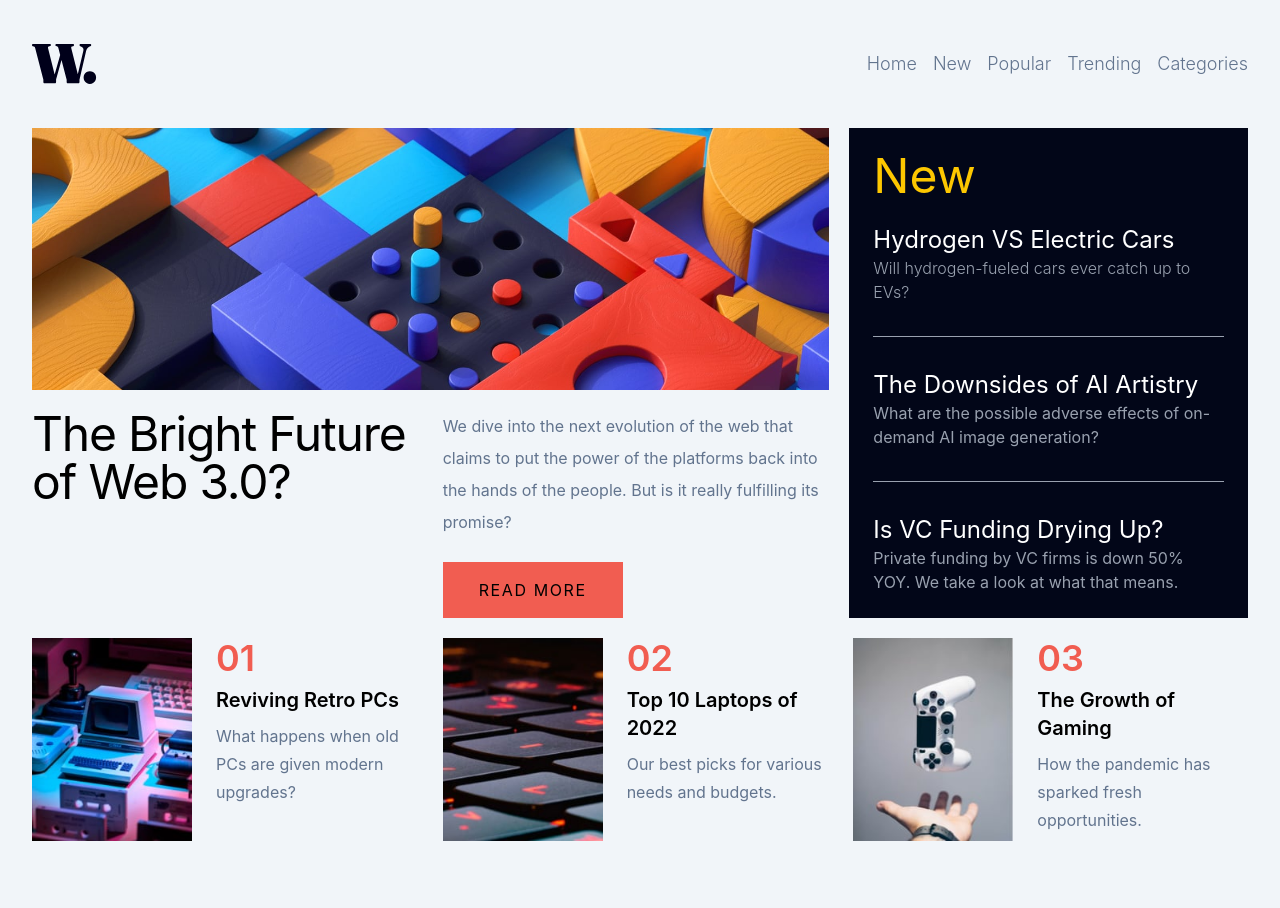
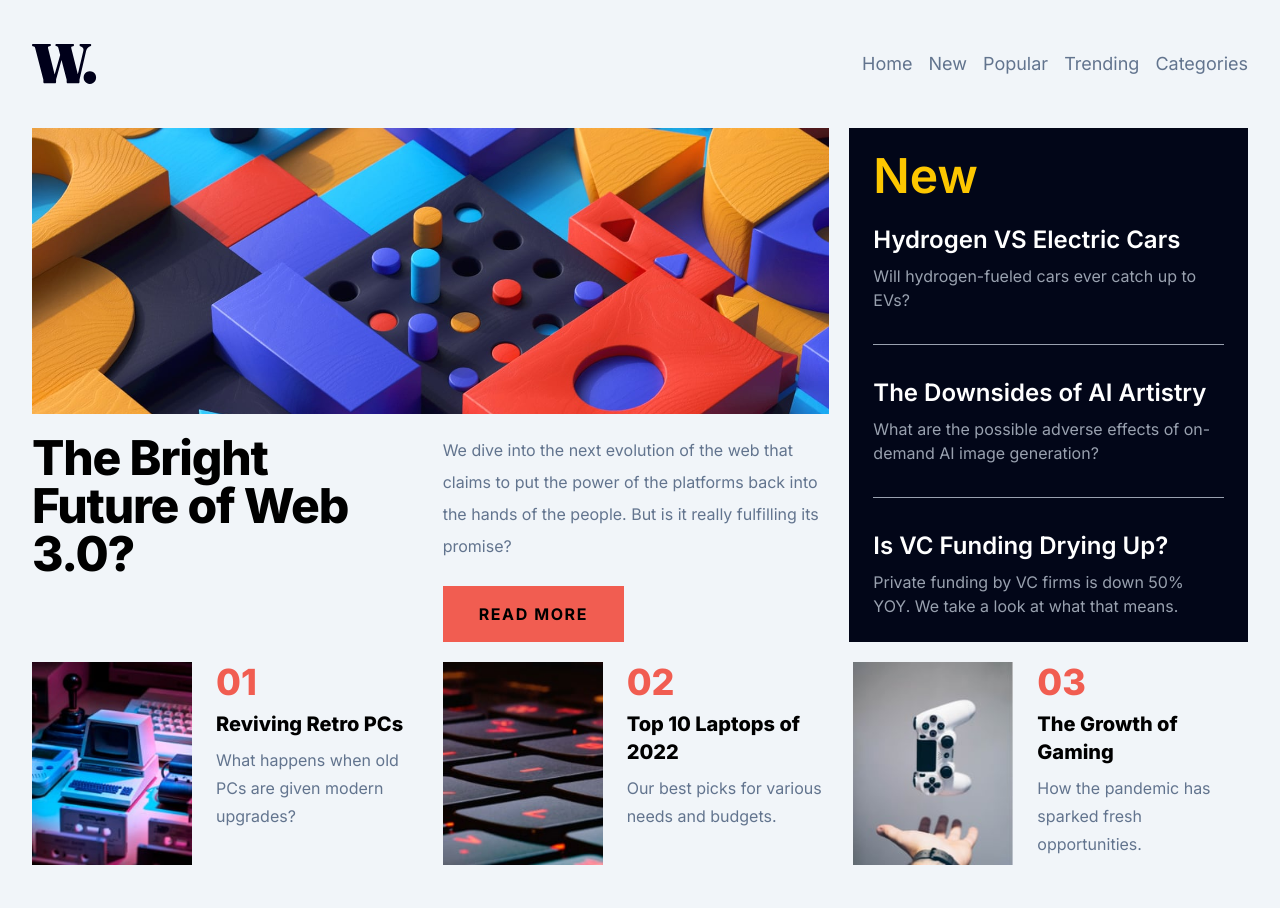
Before and after one commit to stargazing25/09.bews-homepage-main, a website built with Vite: page index.html in a window 1280 px wide. Shown: the top 908 px of the page. Built offline with nearby package versions, Linux system fonts and the light colour scheme.

Commit message:
refactor: reorganize js file and fix minor style tailwind bugs

```diff
--- a/index.html
+++ b/index.html
@@ -37,7 +37,7 @@
           class="absolute right-0 top-0 w-3/4 h-screen bg-white pl-8 pt-9 shadow-lg md:hidden"
         >
           <ul
-            class="absolute top-1/4 flex flex-col gap-8 text-2xl font-light text-slate-700"
+            class="absolute top-1/4 flex flex-col gap-8 text-2xl font-medium text-slate-700"
           >
             <li class="hover:text-[#f15d51] transition-all duration-300">
               <a href="#">Home</a>
@@ -59,7 +59,7 @@
       </div>
       <!-- desktop menu -->
       <nav class="hidden md:block">
-        <ul class="text-lg font-light text-slate-500 flex gap-4">
+        <ul class="text-lg text-slate-500 flex gap-4">
           <li class="hover:text-[#f15d51] transition-all duration-300">
             <a href="#">Home</a>
           </li>
@@ -91,17 +91,17 @@
         ></div>
         <!-- DESCRIPTION -->
         <main class="mb-20 grid sm:grid-cols-2 sm:gap-6 md:mb-0 md:self-end">
-          <h2 class="text-5xl mb-6 tracking-tight">
+          <h2 class="text-5xl mb-6 tracking-tight font-extrabold">
             The Bright Future of Web 3.0?
           </h2>
           <div>
-            <p class="text-slate-500 text-base/8 font-normal mb-6">
+            <p class="text-slate-500 text-base/8 mb-6">
               We dive into the next evolution of the web that claims to put the
               power of the platforms back into the hands of the people. But is
               it really fulfilling its promise?
             </p>
             <button
-              class="bg-[#f15d51] uppercase px-9 py-4 tracking-widest cursor-pointer hover:bg-slate-950 hover:text-white transition-all duration-300 active:bg-slate-800 active:text-white md:px-5 lg:px-9"
+              class="bg-[#f15d51] uppercase font-bold px-9 py-4 tracking-widest cursor-pointer hover:bg-slate-950 hover:text-white transition-all duration-300 active:bg-slate-800 active:text-white md:px-5 lg:px-9"
             >
               Read more
             </button>
@@ -113,29 +113,35 @@
       <aside
         class="text-white bg-slate-950 p-6 mb-20 md:col-start-2 md:row-start-1 md:row-end md:mb-0"
       >
-        <h2 class="text-yellow-400 text-5xl mb-6">New</h2>
+        <h2 class="text-yellow-400 text-5xl font-semibold mb-6">New</h2>
         <article class="mb-8 border-b border-gray-400">
           <a href="#" class="hover:text-yellow-400 transition-all duration-300">
-            <h3 class="text-2xl">Hydrogen VS Electric Cars</h3>
+            <h3 class="text-2xl font-semibold mb-2">
+              Hydrogen VS Electric Cars
+            </h3>
           </a>
-          <p class="font-light text-gray-400 mb-8">
+          <p class="text-gray-400 mb-8">
             Will hydrogen-fueled cars ever catch up to EVs?
           </p>
         </article>
         <article class="mb-8 border-b border-gray-400">
           <a href="#" class="hover:text-yellow-400 transition-all duration-300">
-            <h3 class="text-2xl">The Downsides of AI Artistry</h3>
+            <h3 class="text-2xl font-semibold mb-2">
+              The Downsides of AI Artistry
+            </h3>
           </a>
-          <p class="font-lighter text-gray-400 mb-8">
+          <p class="text-gray-400 mb-8">
             What are the possible adverse effects of on-demand AI image
             generation?
           </p>
         </article>
         <article class="border-gray-400">
           <a href="#" class="hover:text-yellow-400 transition-all duration-300">
-            <h3 class="text-2xl">Is VC Funding Drying Up?</h3>
+            <h3 class="text-2xl font-semibold mb-2">
+              Is VC Funding Drying Up?
+            </h3>
           </a>
-          <p class="font-lighter text-gray-400">
+          <p class="text-gray-400">
             Private funding by VC firms is down 50% YOY. We take a look at what
             that means.
           </p>
@@ -152,14 +158,16 @@
                 <img src="/images/image-retro-pcs.jpg" alt="retro pcs" />
               </div>
               <div class="flex flex-col">
-                <span class="text-4xl text-[#f15d51] font-semibold mb-2"
+                <span class="text-4xl text-[#f15d51] font-extrabold mb-2"
                   >01</span
                 >
                 <a
                   href="#"
                   class="hover:text-[#f15d51] transition-all duration-300"
                 >
-                  <h3 class="text-xl mb-2 font-semibold">Reviving Retro PCs</h3>
+                  <h3 class="text-xl mb-2 font-extrabold">
+                    Reviving Retro PCs
+                  </h3>
                 </a>
                 <p class="text-base/7 text-slate-500">
                   What happens when old PCs are given modern upgrades?
@@ -174,14 +182,14 @@
                 <img src="/images/image-top-laptops.jpg" alt="top Laptops" />
               </div>
               <div class="flex flex-col">
-                <span class="text-4xl text-[#f15d51] font-semibold mb-2"
+                <span class="text-4xl text-[#f15d51] font-extrabold mb-2"
                   >02</span
                 >
                 <a
                   href="#"
                   class="hover:text-[#f15d51] transition-all duration-300"
                 >
-                  <h3 class="text-xl mb-2 font-semibold">
+                  <h3 class="text-xl mb-2 font-extrabold">
                     Top 10 Laptops of 2022
                   </h3>
                 </a>
@@ -201,14 +209,14 @@
                 />
               </div>
               <div class="flex flex-col">
-                <span class="text-4xl text-[#f15d51] font-semibold mb-2"
+                <span class="text-4xl text-[#f15d51] font-extrabold mb-2"
                   >03</span
                 >
                 <a
                   href="#"
                   class="hover:text-[#f15d51] transition-all duration-300"
                 >
-                  <h3 class="text-xl mb-2 font-semibold">
+                  <h3 class="text-xl mb-2 font-extrabold">
                     The Growth of Gaming
                   </h3>
                 </a>
@@ -224,24 +232,4 @@
   </body>
 </html>
 
-<script>
-  // variables
-  const $btnMenu = document.getElementById('menu-btn');
-  const $iconHamburger = document.getElementById('icon-hamburger');
-  const $iconClose = document.getElementById('icon-close');
-  const $mobileMenu = document.getElementById('mobile-menu');
-
-  $btnMenu.addEventListener('click', () => {
-    // show menu
-    $mobileMenu.classList.toggle('hidden');
-
-    // change icons
-    $iconHamburger.classList.toggle('hidden');
-    $iconClose.classList.toggle('hidden');
-
-    // prevent scrolling on the body when menu is open
-    document.body.classList.toggle('overflow-hidden');
-  });
-</script>
-
-menu-btn icon-hamburger icon-close mobile-menu
+<script src="src/script.js" defer></script>
--- /dev/null
+++ b/src/script.js
@@ -0,0 +1,17 @@
+// variables
+const $btnMenu = document.getElementById('menu-btn');
+const $iconHamburger = document.getElementById('icon-hamburger');
+const $iconClose = document.getElementById('icon-close');
+const $mobileMenu = document.getElementById('mobile-menu');
+
+$btnMenu.addEventListener('click', () => {
+  // show menu
+  $mobileMenu.classList.toggle('hidden');
+
+  // change icons
+  $iconHamburger.classList.toggle('hidden');
+  $iconClose.classList.toggle('hidden');
+
+  // prevent scrolling on the body when menu is open
+  document.body.classList.toggle('overflow-hidden');
+});
--- a/src/style.css
+++ b/src/style.css
@@ -1,5 +1,5 @@
+@import url('https://fonts.googleapis.com/css2?family=Inter:ital,opsz,wght@0,14..32,100..900;1,14..32,100..900&display=swap');
 @import 'tailwindcss';
-@import url('https://fonts.googleapis.com/css2?family=Inter:ital,opsz,wght@0,14..32,100..900;1,14..32,100..900&display=swap');
 
 @theme {
   /* ... */
```
